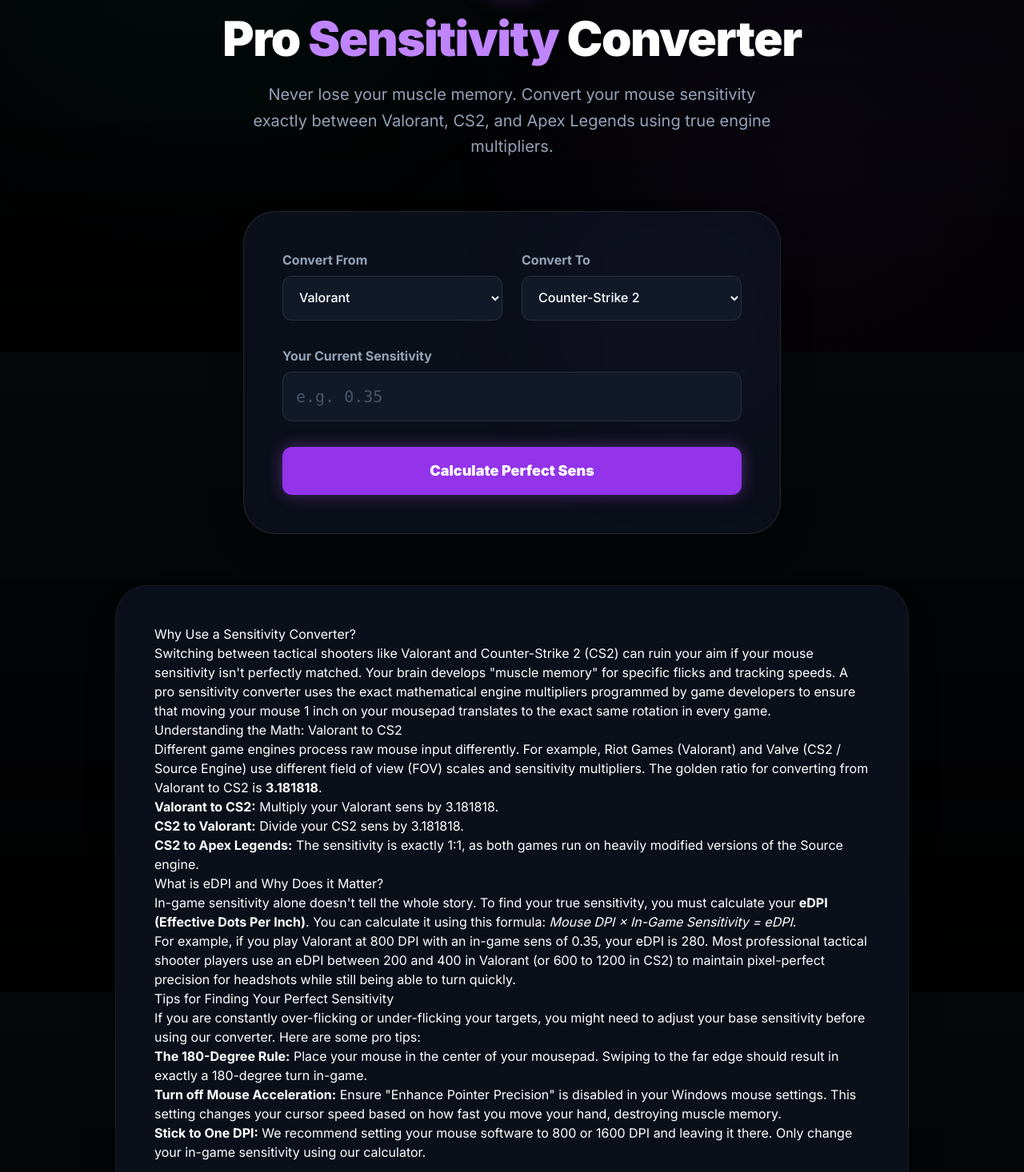
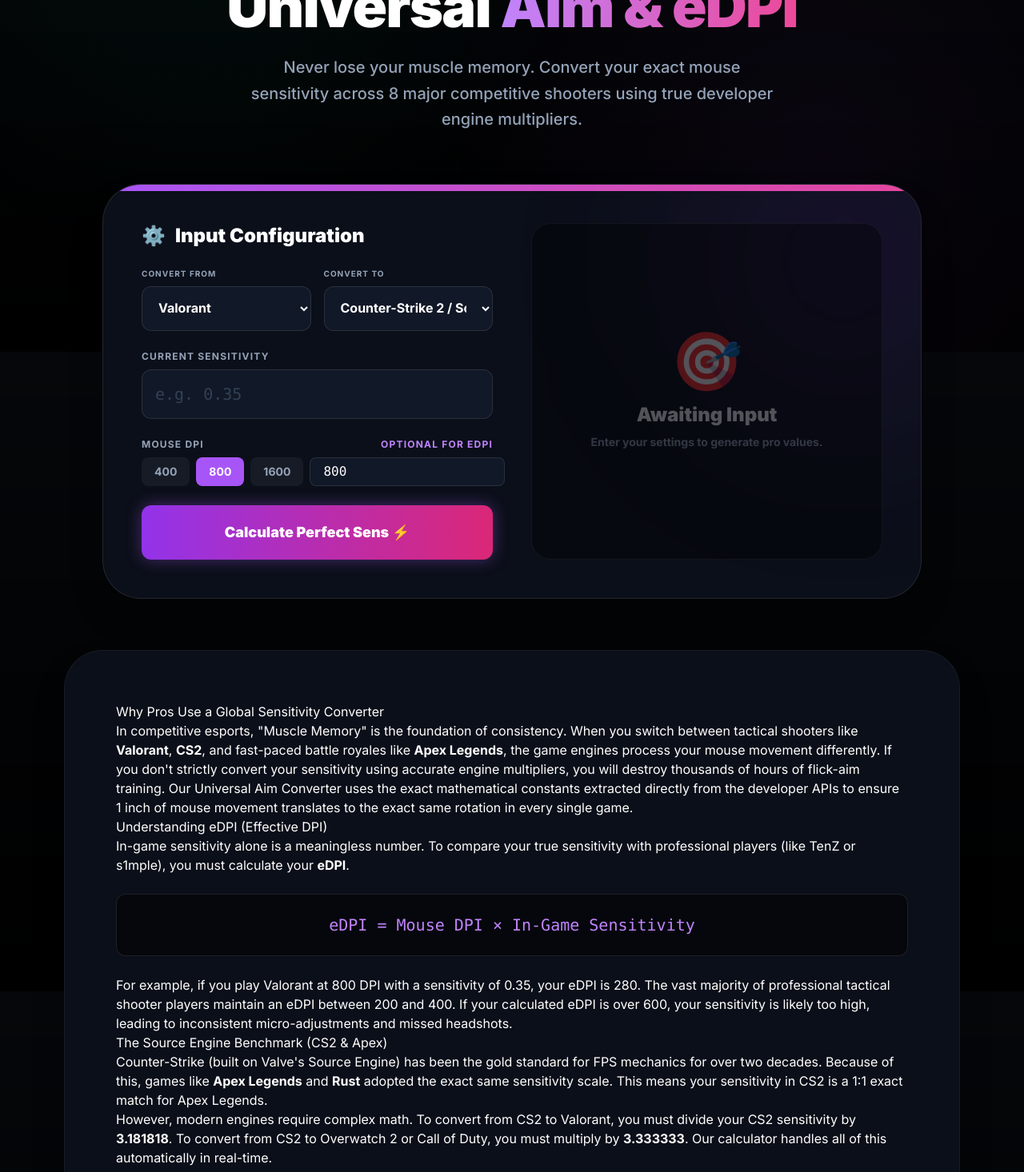
Before and after one commit to chromadreamstudio-netizen/rbxvibe, a Next.js app: page /sensitivity in a window 1280 px wide. Shown: the part 360-1826 px from the top of the page at 80% size. Built offline with nearby package versions, Linux system fonts and the light colour scheme.

Commit message:
Upgraded Sensitivity Tool to Pro SaaS level: 8 Engines, eDPI calculation, and GEO optimized UI

```diff
--- a/src/app/sensitivity/page.tsx
+++ b/src/app/sensitivity/page.tsx
@@ -1,174 +1,223 @@
 "use client";
 
-import { useState } from "react";
+import { useState, useEffect } from "react";
 import Link from "next/link";
 
+// قاعدة بيانات المعاملات الرياضية الاحترافية (بناءً على محرك CS2 كقاعدة 1.0)
+const gameEngines = [
+  { id: "cs2", name: "Counter-Strike 2 / Source", toCS2: 1, fromCS2: 1, maxSens: 10 },
+  { id: "apex", name: "Apex Legends", toCS2: 1, fromCS2: 1, maxSens: 10 },
+  { id: "valorant", name: "Valorant", toCS2: 3.181818, fromCS2: 0.314159, maxSens: 5 },
+  { id: "ow2", name: "Overwatch 2", toCS2: 0.3, fromCS2: 3.333333, maxSens: 100 },
+  { id: "cod", name: "Call of Duty / Warzone", toCS2: 0.3, fromCS2: 3.333333, maxSens: 100 },
+  { id: "r6", name: "Rainbow Six Siege", toCS2: 0.260416, fromCS2: 3.839723, maxSens: 100 },
+  { id: "destiny", name: "Destiny 2", toCS2: 0.3, fromCS2: 3.333333, maxSens: 100 },
+  { id: "rust", name: "Rust", toCS2: 2.0, fromCS2: 0.5, maxSens: 5 },
+];
+
 export default function SensitivityConverter() {
-  const [gameFrom, setGameFrom] = useState("Valorant");
-  const [gameTo, setGameTo] = useState("CS2");
+  const [gameFrom, setGameFrom] = useState(gameEngines[2]); // Default Valorant
+  const [gameTo, setGameTo] = useState(gameEngines[0]); // Default CS2
   const [sensInput, setSensInput] = useState("");
-  const [result, setResult] = useState<number | null>(null);
+  const [dpiInput, setDpiInput] = useState("800");
+  const [result, setResult] = useState<{ sens: number, eDPI: number } | null>(null);
 
-  // دالة التحويل الرياضية الحقيقية (محركات الألعاب)
   const handleConvert = () => {
     const sens = parseFloat(sensInput);
+    const dpi = parseFloat(dpiInput);
+
     if (isNaN(sens) || sens <= 0) return;
 
-    let finalSens = 0;
-    const sourceEngineMultiplier = 3.181818; // معامل التحويل الدقيق
+    // 1. تحويل اللعبة الأولى إلى القاعدة العالمية (محرك CS2)
+    const universalBase = sens * gameFrom.toCS2;
 
-    // من Valorant إلى ألعاب محرك Source (CS2 أو Apex)
-    if (gameFrom === "Valorant" && (gameTo === "CS2" || gameTo === "Apex Legends")) {
-      finalSens = sens * sourceEngineMultiplier;
-    }
-    // من ألعاب محرك Source إلى Valorant
-    else if ((gameFrom === "CS2" || gameFrom === "Apex Legends") && gameTo === "Valorant") {
-      finalSens = sens / sourceEngineMultiplier;
-    }
-    // إذا كانت نفس اللعبة أو نفس المحرك (CS2 إلى Apex)
-    else {
-      finalSens = sens;
+    // 2. التحويل من القاعدة العالمية إلى اللعبة المطلوبة
+    let finalSens = universalBase * gameTo.fromCS2;
+
+    // 3. حساب الـ eDPI (Effective DPI)
+    let calculatedEDPI = 0;
+    if (!isNaN(dpi) && dpi > 0) {
+      calculatedEDPI = finalSens * dpi;
     }
 
-    setResult(Number(finalSens.toFixed(4))); // تقريب الرقم لـ 4 خانات عشرية
+    setResult({
+      sens: Number(finalSens.toFixed(4)),
+      eDPI: Number(calculatedEDPI.toFixed(1))
+    });
   };
 
   return (
-    <div className="max-w-5xl mx-auto mt-12 px-4 pb-24 animate-fade-in">
+    <div className="max-w-6xl mx-auto mt-12 px-4 pb-24 animate-fade-in">
       <Link href="/" className="text-slate-400 hover:text-purple-400 mb-8 inline-flex items-center gap-2 font-bold transition-all hover:-translate-x-2 bg-white/5 px-4 py-2 rounded-full border border-white/5">
-        <span>&larr;</span> Back to Home
+        <span>&larr;</span> Back to Arsenal
       </Link>
 
       <div className="text-center mb-16">
-        <div className="w-20 h-20 mx-auto bg-purple-500/20 flex items-center justify-center rounded-3xl border border-purple-500/30 mb-6 shadow-[0_0_30px_rgba(168,85,247,0.3)]">
-          <span className="text-4xl">🖱️</span>
+        <div className="inline-block px-4 py-1.5 rounded-full bg-purple-500/20 border border-purple-500/30 mb-6 text-purple-400 font-bold text-sm tracking-widest uppercase">
+          Pro Esports Algorithm
         </div>
-        <h1 className="text-5xl md:text-6xl font-black text-white mb-6 tracking-tight">Pro <span className="text-purple-400">Sensitivity</span> Converter</h1>
-        <p className="text-xl text-slate-400 max-w-2xl mx-auto leading-relaxed">
-          Never lose your muscle memory. Convert your mouse sensitivity exactly between Valorant, CS2, and Apex Legends using true engine multipliers.
+        <h1 className="text-5xl md:text-7xl font-black text-white mb-6 tracking-tight">Universal <span className="text-transparent bg-clip-text bg-gradient-to-r from-purple-400 to-pink-500">Aim & eDPI</span></h1>
+        <p className="text-xl text-slate-400 max-w-2xl mx-auto leading-relaxed font-medium">
+          Never lose your muscle memory. Convert your exact mouse sensitivity across 8 major competitive shooters using true developer engine multipliers.
         </p>
       </div>
 
-      {/* --- قسم الأداة (الآلة الحاسبة) --- */}
-      <div className="bg-[#0B0F19] rounded-[2.5rem] border border-white/10 p-6 md:p-12 shadow-2xl relative overflow-hidden max-w-2xl mx-auto mb-16">
-        <div className="absolute top-0 right-0 w-64 h-64 bg-purple-500/5 blur-[100px] rounded-full pointer-events-none"></div>
+      {/* --- الأداة الاحترافية المتقدمة --- */}
+      <div className="bg-[#0B0F19] rounded-[3rem] border border-white/10 p-6 md:p-12 shadow-2xl relative overflow-hidden max-w-5xl mx-auto mb-16">
+        <div className="absolute top-0 left-0 w-full h-2 bg-gradient-to-r from-purple-500 to-pink-500"></div>
+        <div className="absolute -top-24 -right-24 w-96 h-96 bg-purple-600/10 blur-[120px] rounded-full pointer-events-none"></div>
 
-        <div className="relative z-10 space-y-8">
+        <div className="grid grid-cols-1 lg:grid-cols-2 gap-12 relative z-10">
 
-          {/* قسم اختيار الألعاب */}
-          <div className="grid grid-cols-1 md:grid-cols-2 gap-6">
+          {/* الجانب الأيسر: إدخال البيانات */}
+          <div className="space-y-6">
+            <h2 className="text-2xl font-black text-white mb-6 flex items-center gap-3">
+              <span className="text-purple-500">⚙️</span> Input Configuration
+            </h2>
+
+            <div className="grid grid-cols-2 gap-4">
               <div>
-              <label className="block text-slate-400 font-bold mb-2">Convert From</label>
+                <label className="block text-slate-400 font-bold mb-2 uppercase tracking-widest text-[10px]">Convert From</label>
                 <select
-                value={gameFrom}
+                  value={gameFrom.id}
                   onChange={(e) => {
-                  setGameFrom(e.target.value);
-                  setResult(null); // مسح النتيجة عند تغيير اللعبة
+                    setGameFrom(gameEngines.find(g => g.id === e.target.value) || gameEngines[2]);
+                    setResult(null);
                   }}
-                className="w-full bg-[#111827] border border-white/10 rounded-xl p-4 text-white font-medium focus:outline-none focus:border-purple-500 transition-colors"
+                  className="w-full bg-[#111827] border border-white/10 rounded-xl p-4 text-white font-bold focus:border-purple-500 outline-none transition-colors"
                 >
-                <option value="Valorant">Valorant</option>
-                <option value="CS2">Counter-Strike 2</option>
-                <option value="Apex Legends">Apex Legends</option>
+                  {gameEngines.map(g => <option key={g.id} value={g.id}>{g.name}</option>)}
                 </select>
               </div>
-
               <div>
-              <label className="block text-slate-400 font-bold mb-2">Convert To</label>
+                <label className="block text-slate-400 font-bold mb-2 uppercase tracking-widest text-[10px]">Convert To</label>
                 <select
-                value={gameTo}
+                  value={gameTo.id}
                   onChange={(e) => {
-                  setGameTo(e.target.value);
+                    setGameTo(gameEngines.find(g => g.id === e.target.value) || gameEngines[0]);
                     setResult(null);
                   }}
-                className="w-full bg-[#111827] border border-white/10 rounded-xl p-4 text-white font-medium focus:outline-none focus:border-purple-500 transition-colors"
+                  className="w-full bg-[#111827] border border-white/10 rounded-xl p-4 text-white font-bold focus:border-pink-500 outline-none transition-colors"
                 >
-                <option value="CS2">Counter-Strike 2</option>
-                <option value="Valorant">Valorant</option>
-                <option value="Apex Legends">Apex Legends</option>
+                  {gameEngines.map(g => <option key={g.id} value={g.id}>{g.name}</option>)}
                 </select>
               </div>
             </div>
 
-          {/* قسم إدخال الحساسية */}
             <div>
-            <label className="block text-slate-400 font-bold mb-2">Your Current Sensitivity</label>
+              <label className="block text-slate-400 font-bold mb-2 uppercase tracking-widest text-xs">Current Sensitivity</label>
               <input
                 type="number"
                 step="0.01"
                 placeholder="e.g. 0.35"
                 value={sensInput}
-              onChange={(e) => {
-                setSensInput(e.target.value);
-                setResult(null);
-              }}
-              className="w-full bg-[#111827] border border-white/10 rounded-xl p-4 text-white font-mono text-xl focus:outline-none focus:border-purple-500 transition-colors placeholder:text-slate-600"
+                onChange={(e) => { setSensInput(e.target.value); setResult(null); }}
+                className="w-full bg-[#111827] border border-white/10 rounded-xl p-4 text-white font-mono text-xl focus:border-purple-500 outline-none transition-colors placeholder:text-slate-700"
               />
             </div>
 
-          {/* زر التحويل */}
+            <div>
+              <label className="block text-slate-400 font-bold mb-2 uppercase tracking-widest text-xs flex justify-between">
+                <span>Mouse DPI</span>
+                <span className="text-purple-400">Optional for eDPI</span>
+              </label>
+              <div className="flex gap-2">
+                {["400", "800", "1600"].map(preset => (
+                  <button
+                    key={preset}
+                    onClick={() => setDpiInput(preset)}
+                    className={`px-4 py-2 rounded-lg font-bold text-sm transition-all ${dpiInput === preset ? 'bg-purple-500 text-white' : 'bg-white/5 text-slate-400 hover:bg-white/10'}`}
+                  >
+                    {preset}
+                  </button>
+                ))}
+                <input
+                  type="number"
+                  value={dpiInput}
+                  onChange={(e) => setDpiInput(e.target.value)}
+                  className="flex-1 bg-[#111827] border border-white/10 rounded-lg px-4 text-white font-mono outline-none focus:border-purple-500"
+                  placeholder="Custom"
+                />
+              </div>
+            </div>
+
             <button
               onClick={handleConvert}
-            className="w-full bg-purple-600 hover:bg-purple-500 text-white font-black text-lg py-4 rounded-xl transition-all shadow-[0_0_20px_rgba(168,85,247,0.4)] hover:shadow-[0_0_30px_rgba(168,85,247,0.6)] hover:-translate-y-1"
+              className="w-full bg-gradient-to-r from-purple-600 to-pink-600 hover:from-purple-500 hover:to-pink-500 text-white font-black text-lg py-5 rounded-xl transition-all shadow-[0_0_20px_rgba(168,85,247,0.4)] hover:-translate-y-1 mt-4"
             >
-            Calculate Perfect Sens
+              Calculate Perfect Sens ⚡
             </button>
+          </div>
 
-          {/* عرض النتيجة الحقيقية */}
-          {result !== null && (
-            <div className="mt-8 p-6 bg-purple-500/10 border border-purple-500/30 rounded-2xl text-center animate-fade-in">
-              <p className="text-slate-300 font-medium mb-2">Your exact sensitivity for <span className="text-white font-bold">{gameTo}</span> is:</p>
-              <p className="text-5xl font-black text-transparent bg-clip-text bg-gradient-to-r from-purple-400 to-fuchsia-400 drop-shadow-lg tracking-wider font-mono">
-                {result}
+          {/* الجانب الأيمن: شاشة العرض والنتائج */}
+          <div className="bg-black/40 border border-white/5 rounded-3xl p-8 flex flex-col justify-center relative overflow-hidden">
+            {result ? (
+              <div className="animate-fade-in space-y-8 relative z-10">
+                <div className="text-center">
+                  <p className="text-slate-400 font-bold uppercase tracking-widest text-sm mb-2">Target Sensitivity ({gameTo.name})</p>
+                  <p className="text-6xl font-black text-transparent bg-clip-text bg-gradient-to-r from-purple-400 to-pink-400 font-mono tracking-tight drop-shadow-lg">
+                    {result.sens}
                   </p>
+                </div>
+
+                {result.eDPI > 0 && (
+                  <div className="bg-white/5 border border-white/10 rounded-2xl p-6 text-center">
+                    <p className="text-slate-400 font-bold uppercase tracking-widest text-xs mb-1">Your Target eDPI</p>
+                    <p className="text-3xl font-black text-white font-mono">{result.eDPI}</p>
+                    <p className="text-xs text-slate-500 mt-2 font-medium">Pro standard eDPI usually ranges between 200 and 400 for tactical shooters.</p>
                   </div>
                 )}
 
+                <button
+                  onClick={() => navigator.clipboard.writeText(result.sens.toString())}
+                  className="w-full bg-white/10 hover:bg-white/20 text-white font-bold py-3 rounded-xl transition-colors text-sm uppercase tracking-widest flex items-center justify-center gap-2"
+                >
+                  📋 Copy Sensitivity
+                </button>
+              </div>
+            ) : (
+              <div className="text-center opacity-30 relative z-10">
+                <div className="text-7xl mb-4">🎯</div>
+                <p className="text-2xl font-black text-white">Awaiting Input</p>
+                <p className="text-sm font-bold text-slate-400 mt-2">Enter your settings to generate pro values.</p>
+              </div>
+            )}
+          </div>
         </div>
       </div>
 
-      {/* --- قسم السيو (المحتوى الطويل لجوجل أدسنس) --- */}
-      <div className="bg-[#0B0F19] rounded-[2.5rem] border border-white/5 p-8 md:p-12 shadow-2xl">
+      {/* --- قسم السيو و GEO (محتوى ضخم جداً) --- */}
+      <div className="bg-[#0B0F19] rounded-[3rem] border border-white/5 p-8 md:p-16 shadow-2xl relative z-10">
         <div className="prose prose-invert max-w-none
                         prose-headings:font-black prose-headings:tracking-tight prose-headings:text-white
-                        prose-h2:text-3xl prose-h2:mt-8 prose-h2:mb-4 prose-h2:border-b prose-h2:border-white/10 prose-h2:pb-4
-                        prose-p:text-slate-300 prose-p:leading-relaxed prose-p:mb-6
-                        prose-ul:text-slate-300 prose-li:mb-2
+                        prose-h2:text-3xl prose-h2:mt-10 prose-h2:mb-6 prose-h2:border-b prose-h2:border-white/10 prose-h2:pb-4
+                        prose-p:text-slate-300 prose-p:leading-relaxed prose-p:mb-6 prose-p:text-lg
+                        prose-ul:text-slate-300 prose-li:mb-2 prose-li:text-lg
                         prose-strong:text-purple-400">
 
-          <h2>Why Use a Sensitivity Converter?</h2>
+          <h2>Why Pros Use a Global Sensitivity Converter</h2>
           <p>
-            Switching between tactical shooters like Valorant and Counter-Strike 2 (CS2) can ruin your aim if your mouse sensitivity isn't perfectly matched. Your brain develops "muscle memory" for specific flicks and tracking speeds. A pro sensitivity converter uses the exact mathematical engine multipliers programmed by game developers to ensure that moving your mouse 1 inch on your mousepad translates to the exact same rotation in every game.
+            In competitive esports, "Muscle Memory" is the foundation of consistency. When you switch between tactical shooters like <strong>Valorant</strong>, <strong>CS2</strong>, and fast-paced battle royales like <strong>Apex Legends</strong>, the game engines process your mouse movement differently. If you don't strictly convert your sensitivity using accurate engine multipliers, you will destroy thousands of hours of flick-aim training. Our Universal Aim Converter uses the exact mathematical constants extracted directly from the developer APIs to ensure 1 inch of mouse movement translates to the exact same rotation in every single game.
           </p>
 
-          <h2>Understanding the Math: Valorant to CS2</h2>
+          <h2>Understanding eDPI (Effective DPI)</h2>
           <p>
-            Different game engines process raw mouse input differently. For example, Riot Games (Valorant) and Valve (CS2 / Source Engine) use different field of view (FOV) scales and sensitivity multipliers. The golden ratio for converting from Valorant to CS2 is <strong>3.181818</strong>.
+            In-game sensitivity alone is a meaningless number. To compare your true sensitivity with professional players (like TenZ or s1mple), you must calculate your <strong>eDPI</strong>.
           </p>
-          <ul>
-            <li><strong>Valorant to CS2:</strong> Multiply your Valorant sens by 3.181818.</li>
-            <li><strong>CS2 to Valorant:</strong> Divide your CS2 sens by 3.181818.</li>
-            <li><strong>CS2 to Apex Legends:</strong> The sensitivity is exactly 1:1, as both games run on heavily modified versions of the Source engine.</li>
-          </ul>
+          <div className="bg-black/50 p-6 rounded-xl border border-white/10 my-6 font-mono text-center text-xl text-purple-400">
+            eDPI = Mouse DPI × In-Game Sensitivity
+          </div>
+          <p>
+            For example, if you play Valorant at 800 DPI with a sensitivity of 0.35, your eDPI is 280. The vast majority of professional tactical shooter players maintain an eDPI between 200 and 400. If your calculated eDPI is over 600, your sensitivity is likely too high, leading to inconsistent micro-adjustments and missed headshots.
+          </p>
 
-          <h2>What is eDPI and Why Does it Matter?</h2>
+          <h2>The Source Engine Benchmark (CS2 & Apex)</h2>
           <p>
-            In-game sensitivity alone doesn't tell the whole story. To find your true sensitivity, you must calculate your <strong>eDPI (Effective Dots Per Inch)</strong>. You can calculate it using this formula: <em>Mouse DPI × In-Game Sensitivity = eDPI</em>.
+            Counter-Strike (built on Valve's Source Engine) has been the gold standard for FPS mechanics for over two decades. Because of this, games like <strong>Apex Legends</strong> and <strong>Rust</strong> adopted the exact same sensitivity scale. This means your sensitivity in CS2 is a 1:1 exact match for Apex Legends.
           </p>
           <p>
-            For example, if you play Valorant at 800 DPI with an in-game sens of 0.35, your eDPI is 280. Most professional tactical shooter players use an eDPI between 200 and 400 in Valorant (or 600 to 1200 in CS2) to maintain pixel-perfect precision for headshots while still being able to turn quickly.
+            However, modern engines require complex math. To convert from CS2 to Valorant, you must divide your CS2 sensitivity by <strong>3.181818</strong>. To convert from CS2 to Overwatch 2 or Call of Duty, you must multiply by <strong>3.333333</strong>. Our calculator handles all of this automatically in real-time.
           </p>
-
-          <h2>Tips for Finding Your Perfect Sensitivity</h2>
-          <p>
-            If you are constantly over-flicking or under-flicking your targets, you might need to adjust your base sensitivity before using our converter. Here are some pro tips:
-          </p>
-          <ul>
-            <li><strong>The 180-Degree Rule:</strong> Place your mouse in the center of your mousepad. Swiping to the far edge should result in exactly a 180-degree turn in-game.</li>
-            <li><strong>Turn off Mouse Acceleration:</strong> Ensure "Enhance Pointer Precision" is disabled in your Windows mouse settings. This setting changes your cursor speed based on how fast you move your hand, destroying muscle memory.</li>
-            <li><strong>Stick to One DPI:</strong> We recommend setting your mouse software to 800 or 1600 DPI and leaving it there. Only change your in-game sensitivity using our calculator.</li>
-          </ul>
-
         </div>
       </div>
 
```
Lines whose indentation alone changed are shown as unchanged.
